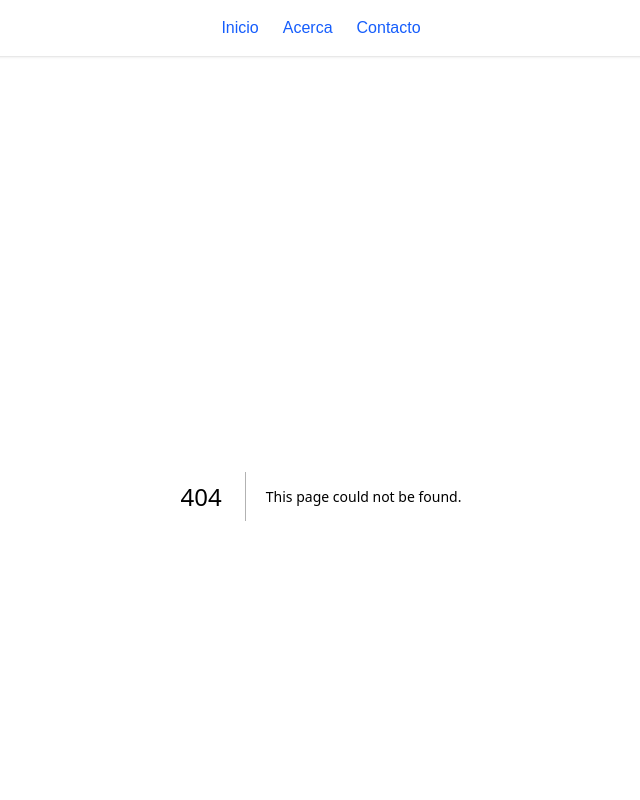
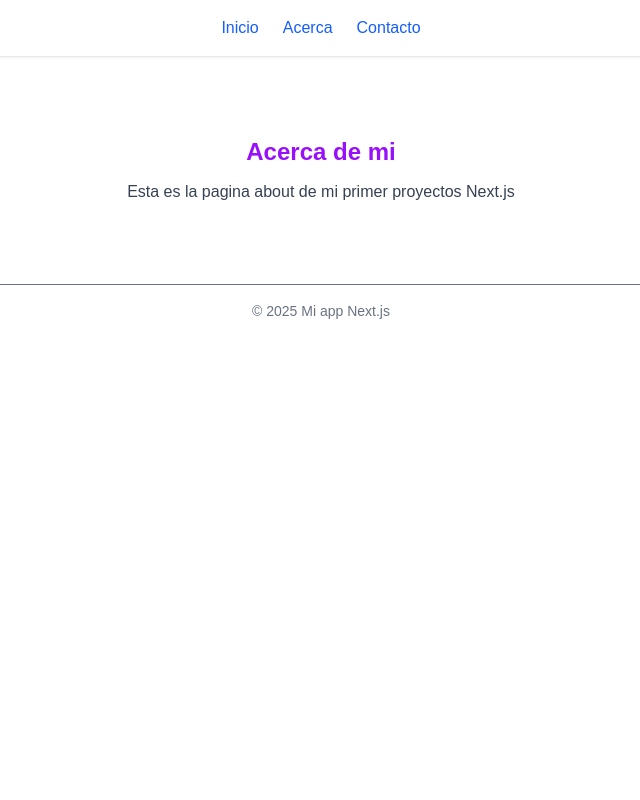
Before and after one commit to Toxuey/mi-primer-nextjs, a Next.js app: page /about in a window 1280 px wide. Before the commit this address had no page. Shown: the top 800 px of the page, without its empty margins (319-959 px from the left). Built offline with nearby package versions, Linux system fonts and the light colour scheme.

Commit message:
About creado, carpeta y codigo

```diff
--- /dev/null
+++ b/app/about/page.tsx
@@ -0,0 +1,12 @@
+export default function ContactPage (){
+    return(
+        <main className="p-10 text-center">
+            <h1 className="text-2xl font-semibold text-purple-600">
+                Acerca de mi
+            </h1>
+            <p className="mt-3 text-gray-700">
+                Esta es la pagina about de mi primer proyectos Next.js
+            </p>
+        </main>
+    );
+}
```
